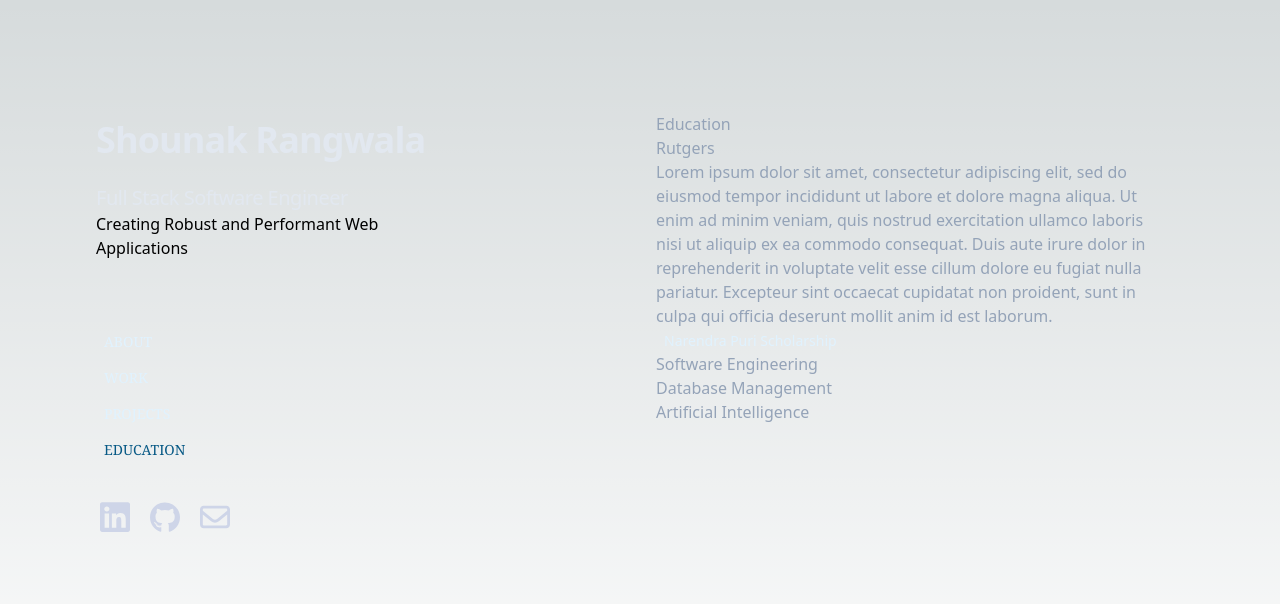
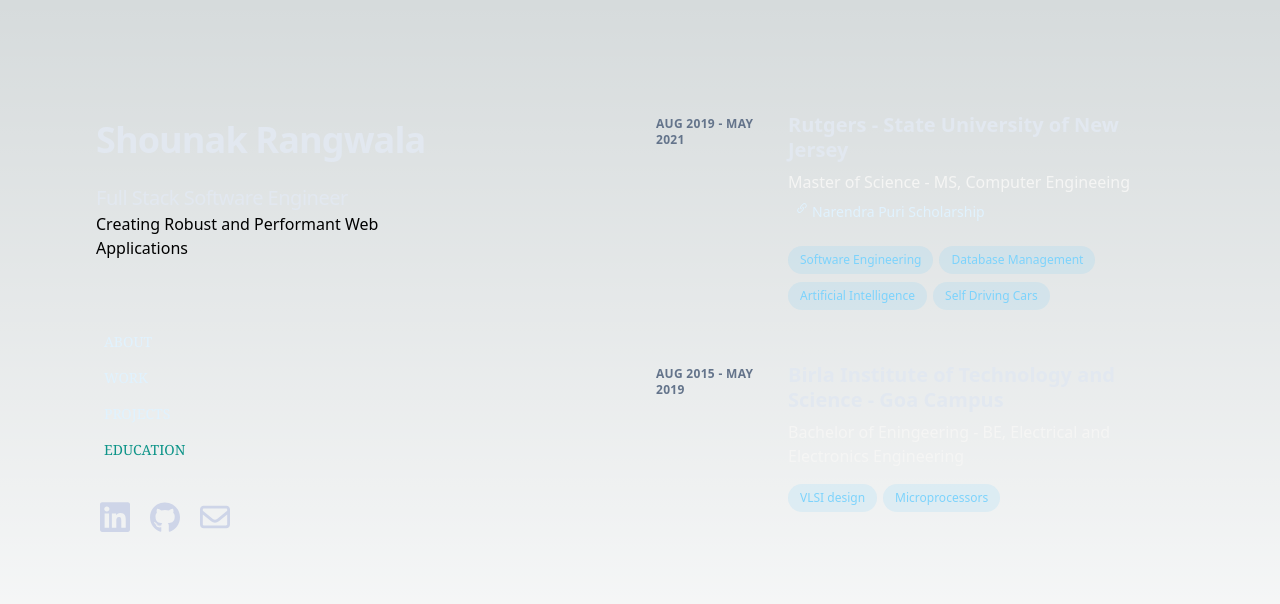
Before and after one commit to ShounakNR/nextjs-portfolio, a Next.js app: page /education in a window 1280 px wide. Shown: the top 604 px of the page. Built offline with nearby package versions, Linux system fonts and the light colour scheme.

Commit message:
Cards and links within the cards are formatted

```diff
--- a/app/components/DisplayCard/additionalLinks.tsx
+++ b/app/components/DisplayCard/additionalLinks.tsx
@@ -3,20 +3,23 @@
 
 
 export default function AdditionalLinks(props: LinksInfo){
+  props
   return(
     <ul>
-      {props.links.map((link: LinkInfo) => {
+      {props?.links?.map((link: LinkInfo) => {
         return (
+          <li key={link.name}>
             <Link
               key={link.name}
               href={link.link}
-            className={"p-2 text-sm font-medium justify-start text-sky-100"}
+              className={"p-2 flex text-sm font-medium justify-start text-sky-100 hover:text-teal-400"}
             >
+              <svg xmlns="http://www.w3.org/2000/svg" viewBox="0 0 20 20" fill="currentColor" className="mr-1 h-3 w-3" aria-hidden="true"><path d="M12.232 4.232a2.5 2.5 0 013.536 3.536l-1.225 1.224a.75.75 0 001.061 1.06l1.224-1.224a4 4 0 00-5.656-5.656l-3 3a4 4 0 00.225 5.865.75.75 0 00.977-1.138 2.5 2.5 0 01-.142-3.667l3-3z"></path><path d="M11.603 7.963a.75.75 0 00-.977 1.138 2.5 2.5 0 01.142 3.667l-3 3a2.5 2.5 0 01-3.536-3.536l1.225-1.224a.75.75 0 00-1.061-1.06l-1.224 1.224a4 4 0 105.656 5.656l3-3a4 4 0 00-.225-5.865z"></path></svg>
               {link.name}
             </Link>
+          </li>
         )
       })}
     </ul>
-
   )
 }
--- a/app/components/DisplayCard/displaycard.tsx
+++ b/app/components/DisplayCard/displaycard.tsx
@@ -8,15 +8,21 @@
   props: CardData
 }) {
   return (
-    <div>
-      <h3>
+    <div className="group relative grid pb-1 transition-all sm:grid-cols-8 sm:gap-8 md:gap-4">
+      <div className="absolute -inset-x-4 -inset-y-4 z-0 hidden rounded-md transition motion-reduce:transition-none lg:-inset-x-6 lg:block lg:group-hover:bg-slate-800/50 lg:group-hover:shadow-[inset_0_1px_0_0_rgba(148,163,184,0.1)] lg:group-hover:drop-shadow-lg"></div>
+      <div className="z-10 mb-2 mt-1 text-xs font-semibold uppercase tracking-wide text-slate-500 col-span-2">
+          {props.sidebar}
+      </div>
+      <div className="z-10 col-span-6">
+        <h3 className="font-bold text-xl mb-2 inline-flex items-baseline leading-tight text-slate-200 hover:text-teal-300 focus-visible:text-teal-300  group/link">
           {props.header}
         </h3>
-      <p>
+        <p className="text-stone-100 text-base">
           {props.body}
         </p>
         <AdditionalLinks {...props.additional_links} />
         <Skills {...props.skills} />
       </div>
+    </div>
   )
 }
--- a/app/components/DisplayCard/skills.tsx
+++ b/app/components/DisplayCard/skills.tsx
@@ -3,11 +3,13 @@
 
 export default function Skills(props: SkillsInfo){
   return(
-    <ul>
+    <ul className="mt-2 flex flex-wrap">
       {props.skills.map((skill: SkillInfo) => {
         return (
-          <li key={skill.name}>
-            {skill.name}
+          <li key={skill.name} className="mr-1.5 mt-2">
+            <div className="flex items-center rounded-full bg-sky-400/10 px-3 py-1 text-xs font-medium leading-5 text-sky-300 ">
+              {skill.name}
+            </div>
           </li>
         )
       })}
--- a/app/components/SideNavBar/navlinks.tsx
+++ b/app/components/SideNavBar/navlinks.tsx
@@ -29,7 +29,7 @@
     <div className="flex flex-col float-center w-1/2 mt-16 ">
       {navItems.map((link) => {
         const activeClass = clsx(
-          {'text-sky-800': pathName === link.route}
+          {'text-teal-600': pathName === link.route}
         )
         return (
           <Link
@@ -37,7 +37,7 @@
             href={link.route}
             className={"p-2 text-sm font-medium justify-start text-sky-100"}
           >
-            <span className={`hidden md:block font-serif text-m hover:text-sky-600 focus ${activeClass} uppercase`}>{link.name}</span>
+            <span className={`hidden md:block font-serif text-m hover:text-cyan-500 focus ${activeClass} uppercase`}>{link.name}</span>
           </Link>
         );
       })}
--- a/app/education/page.tsx
+++ b/app/education/page.tsx
@@ -1,53 +1,19 @@
 import DisplayCard from "../components/DisplayCard/displaycard"
 import { CardData } from "../lib/interfaces"
+import { educations } from "@/content/education"
 
-const educations = [
-  {
-    header: 'Rutgers',
-    body:'Lorem ipsum dolor sit amet, consectetur adipiscing elit, sed do eiusmod tempor incididunt ut labore et dolore magna aliqua. Ut enim ad minim veniam, quis nostrud exercitation ullamco laboris nisi ut aliquip ex ea commodo consequat. Duis aute irure dolor in reprehenderit in voluptate velit esse cillum dolore eu fugiat nulla pariatur. Excepteur sint occaecat cupidatat non proident, sunt in culpa qui officia deserunt mollit anim id est laborum.',
-    link: undefined,
-    additional_links:{
-      links:
-      [
-        {
-          name: 'Narendra Puri Scholarship',
-          link: 'https://www.ece.rutgers.edu/news/2020-2021-narendra-puri-scholarship-awarded-three-ece-students'
-        }
-      ]
-    },
-    skills: {
-      skills:
-        [
-          {
-            name: 'Software Engineering',
-            color: 'blue'
-          },
-          {
-            name: 'Database Management',
-            color: 'emerald'
-          },
-          {
-            name: 'Artificial Intelligence',
-            color: 'slate'
-          }
-        ]
-    }
-  }
-]
 export default function Education(){
   return(
     <div className="p-4">
-      <p>Education</p>
       <ul>
         {educations.map((edu, index) => {
           return(
-            <li key={index}>
-              <DisplayCard props={edu as unknown as CardData}/>
+            <li className="mb-12" key={index}>
+              <DisplayCard props={edu as CardData}/>
             </li>
           )
         })}
       </ul>
-
     </div>
   )
 }
--- a/app/lib/interfaces.tsx
+++ b/app/lib/interfaces.tsx
@@ -17,6 +17,7 @@
 }
 
 export interface CardData {
+  sidebar: string,
   header: string,
   body: string,
   link: string | undefined,
--- /dev/null
+++ b/content/education.tsx
@@ -0,0 +1,58 @@
+export const educations = [
+  {
+    sidebar: 'Aug 2019 - May 2021',
+    header: 'Rutgers - State University of New Jersey',
+    body:'Master of Science - MS, Computer Engineeing',
+    link: undefined,
+    additional_links:{
+      links:
+      [
+        {
+          name: 'Narendra Puri Scholarship',
+          link: 'https://www.ece.rutgers.edu/news/2020-2021-narendra-puri-scholarship-awarded-three-ece-students'
+        }
+      ]
+    },
+    skills: {
+      skills:
+        [
+          {
+            name: 'Software Engineering',
+            color: 'lime'
+          },
+          {
+            name: 'Database Management',
+            color: 'emerald'
+          },
+          {
+            name: 'Artificial Intelligence',
+            color: 'slate'
+          },
+          {
+            name: 'Self Driving Cars',
+            color: 'sky'
+          }
+        ]
+    }
+  },
+  {
+    sidebar: 'Aug 2015 - May 2019',
+    header: 'Birla Institute of Technology and Science - Goa Campus',
+    body:'Bachelor of Eningeering - BE, Electrical and Electronics Engineering',
+    link: undefined,
+    skills: {
+      skills:
+        [
+          {
+            name: 'VLSI design',
+            color: 'blue'
+          },
+          {
+            name: 'Microprocessors',
+            color: 'emerald'
+          },
+        ]
+    }
+  },
+
+]
```
Also changed, not shown: content/work.tsx (added). Lines whose indentation alone changed are shown as unchanged.
